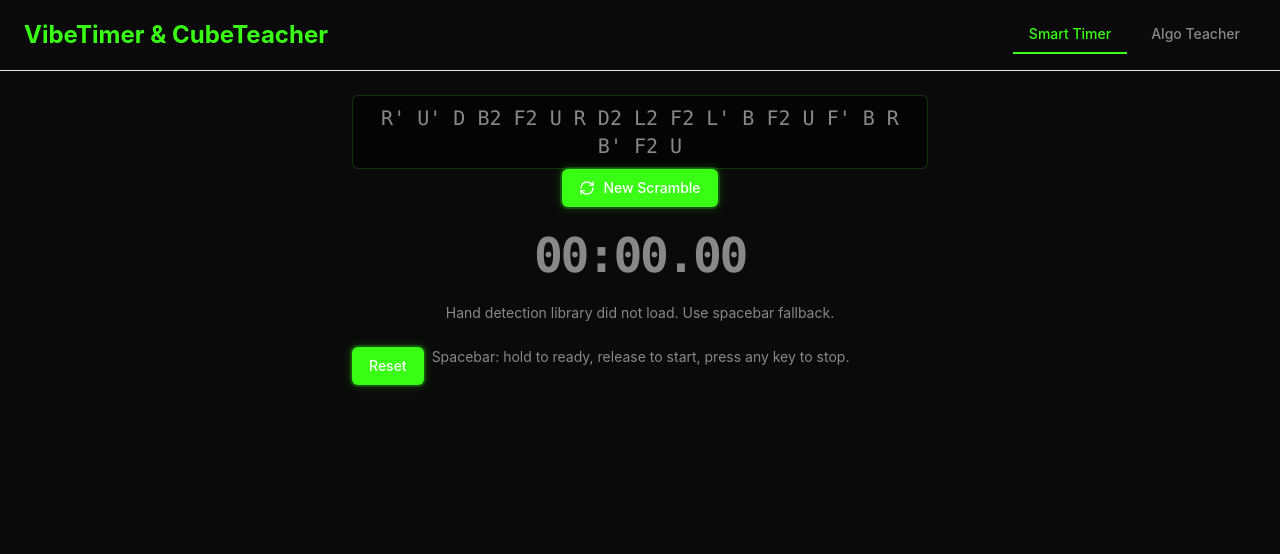
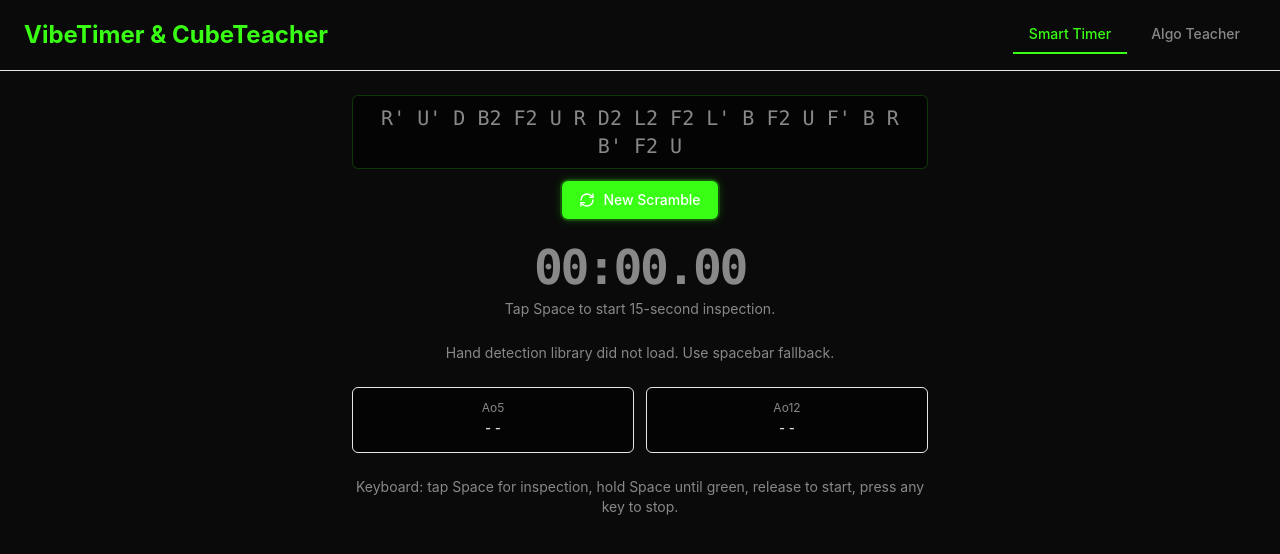
Before and after one commit to NaveenS-prog/CubeSense, a React (Vite) app: page / in a window 1280 px wide. Shown: the top 554 px of the page. Built offline with nearby package versions, Linux system fonts and the light colour scheme.

Commit message:
Add WCA-style solve timer flow

```diff
--- a/src/components/SmartTimer.jsx
+++ b/src/components/SmartTimer.jsx
@@ -1,41 +1,48 @@
-import React, { useState, useRef, useEffect } from 'react';
+import React, { useMemo, useRef, useState, useEffect } from 'react';
+import { RefreshCw } from 'lucide-react';
 import { generateScramble } from '../utils/scramble';
 
-// Since we cannot rely on external icon libraries without installing, we'll use simple JSX for icons
-// or we can use lucide-react if installed. Let's assume we have lucide-react installed via dependencies.
-
-import { RefreshCw } from 'lucide-react';
+const INSPECTION_LIMIT_MS = 15000;
+const INSPECTION_DNF_MS = 17000;
+const HOLD_TO_START_MS = 300;
 
 function SmartTimer() {
-  const [timerStatus, setTimerStatus] = useState('idle'); // idle, ready, running, stopped
-  const [elapsedTime, setElapsedTime] = useState(0);
+  const [timerStatus, setTimerStatus] = useState('idle');
+  const [displayTime, setDisplayTime] = useState(0);
+  const [inspectionRemaining, setInspectionRemaining] = useState(INSPECTION_LIMIT_MS);
+  const [inspectionElapsed, setInspectionElapsed] = useState(0);
+  const [inspectionPenalty, setInspectionPenalty] = useState(null);
   const [scramble, setScramble] = useState(generateScramble());
   const [history, setHistory] = useState([]);
   const [isCameraReady, setIsCameraReady] = useState(false);
   const [cameraMessage, setCameraMessage] = useState('Starting camera...');
-  const [handsData, setHandsData] = useState(null); // Will store results from MediaPipe
+  const [handsData, setHandsData] = useState(null);
 
   const videoRef = useRef(null);
-  const timerRef = useRef(null);
-  const handsRef = useRef(null); // For MediaPipe Hands solution
+  const handsRef = useRef(null);
   const timerStatusRef = useRef(timerStatus);
-  const elapsedTimeRef = useRef(elapsedTime);
+  const inspectionStartRef = useRef(0);
+  const solveStartRef = useRef(0);
+  const holdTimeoutRef = useRef(null);
+  const rafRef = useRef(null);
   const scrambleRef = useRef(scramble);
+  const inspectionPenaltyRef = useRef(inspectionPenalty);
+  const handsDownRef = useRef(false);
 
   useEffect(() => {
     timerStatusRef.current = timerStatus;
   }, [timerStatus]);
 
   useEffect(() => {
-    elapsedTimeRef.current = elapsedTime;
-  }, [elapsedTime]);
-
-  useEffect(() => {
     scrambleRef.current = scramble;
   }, [scramble]);
 
-  // Format milliseconds to MM:SS.hh
+  useEffect(() => {
+    inspectionPenaltyRef.current = inspectionPenalty;
+  }, [inspectionPenalty]);
+
   const formatTime = (ms) => {
+    if (!Number.isFinite(ms)) return 'DNF';
     const totalSeconds = Math.floor(ms / 1000);
     const minutes = String(Math.floor(totalSeconds / 60)).padStart(2, '0');
     const seconds = String(totalSeconds % 60).padStart(2, '0');
@@ -43,68 +50,200 @@ function SmartTimer() {
     return `${minutes}:${seconds}.${hundredths}`;
   };
 
+  const formatSolve = (record) => {
+    if (record.penalty === 'DNF') return 'DNF';
+    return `${formatTime(record.finalTime)}${record.penalty === '+2' ? ' +2' : ''}`;
+  };
+
+  const averageOf = (records, count) => {
+    const solves = records
+      .filter((record) => record.type === 'solve')
+      .slice(0, count);
+
+    if (solves.length < count || solves.some((record) => record.penalty === 'DNF')) {
+      return null;
+    }
+
+    const times = solves.map((record) => record.finalTime).sort((a, b) => a - b);
+    const trimmed = times.slice(1, -1);
+    const total = trimmed.reduce((sum, time) => sum + time, 0);
+    return total / trimmed.length;
+  };
+
+  const stats = useMemo(() => ({
+    ao5: averageOf(history, 5),
+    ao12: averageOf(history, 12),
+  }), [history]);
+
+  const clearHoldTimeout = () => {
+    clearTimeout(holdTimeoutRef.current);
+    holdTimeoutRef.current = null;
+  };
+
+  const stopAnimation = () => {
+    cancelAnimationFrame(rafRef.current);
+    rafRef.current = null;
+  };
+
   const setStatus = (status) => {
     timerStatusRef.current = status;
     setTimerStatus(status);
   };
 
-  const startTimer = () => {
-    if (timerStatusRef.current !== 'ready') return;
-
-    clearInterval(timerRef.current);
-    setStatus('running');
-    timerRef.current = setInterval(() => {
-      elapsedTimeRef.current += 10;
-      setElapsedTime(elapsedTimeRef.current);
-    }, 10);
+  const setPenalty = (penalty) => {
+    inspectionPenaltyRef.current = penalty;
+    setInspectionPenalty(penalty);
   };
 
-  const stopTimer = () => {
-    if (timerStatusRef.current !== 'running') return;
+  const addRecord = (record) => {
+    setHistory((prev) => [record, ...prev.slice(0, 19)]);
+  };
 
-    clearInterval(timerRef.current);
+  const startInspection = () => {
+    clearHoldTimeout();
+    stopAnimation();
+    const startedAt = performance.now();
+    inspectionStartRef.current = startedAt;
+    setPenalty(null);
+    setInspectionElapsed(0);
+    setInspectionRemaining(INSPECTION_LIMIT_MS);
+    setDisplayTime(0);
+    setStatus('inspection');
+
+    const tickInspection = () => {
+      const elapsed = performance.now() - inspectionStartRef.current;
+      const remaining = Math.max(0, INSPECTION_LIMIT_MS - elapsed);
+      setInspectionElapsed(elapsed);
+      setInspectionRemaining(remaining);
+
+      if (elapsed >= INSPECTION_DNF_MS) {
+        stopAnimation();
+        setPenalty('DNF');
         setStatus('stopped');
-    const newRecord = {
-      time: elapsedTimeRef.current,
+        addRecord({
+          type: 'solve',
+          penalty: 'DNF',
+          time: null,
+          finalTime: null,
           scramble: scrambleRef.current,
           date: new Date().toLocaleTimeString(),
-    };
-    setHistory((prev) => [newRecord, ...prev.slice(0, 9)]); // Keep last 10
+        });
+        setScramble(generateScramble());
+        return;
+      }
+
+      rafRef.current = requestAnimationFrame(tickInspection);
     };
 
-  const prepareTimer = () => {
-    if (timerStatusRef.current !== 'running') {
+    rafRef.current = requestAnimationFrame(tickInspection);
+  };
+
+  const beginHoldToStart = () => {
+    if (timerStatusRef.current !== 'inspection') return;
+    clearHoldTimeout();
+    setStatus('holding');
+
+    holdTimeoutRef.current = setTimeout(() => {
+      if (timerStatusRef.current === 'holding') {
+        const elapsed = performance.now() - inspectionStartRef.current;
+        setPenalty(elapsed > INSPECTION_LIMIT_MS ? '+2' : null);
         setStatus('ready');
+      }
+    }, HOLD_TO_START_MS);
+  };
+
+  const abortHoldToStart = () => {
+    clearHoldTimeout();
+    if (timerStatusRef.current === 'holding') {
+      setStatus('inspection');
     }
   };
 
-  // Reset timer
+  const startSolve = () => {
+    if (timerStatusRef.current !== 'ready') return;
+    clearHoldTimeout();
+    stopAnimation();
+
+    const inspectionTime = performance.now() - inspectionStartRef.current;
+    const penalty = inspectionTime > INSPECTION_LIMIT_MS ? '+2' : null;
+    setPenalty(penalty);
+    solveStartRef.current = performance.now();
+    setDisplayTime(0);
+    setStatus('running');
+
+    const tickSolve = () => {
+      setDisplayTime(performance.now() - solveStartRef.current);
+      rafRef.current = requestAnimationFrame(tickSolve);
+    };
+
+    rafRef.current = requestAnimationFrame(tickSolve);
+  };
+
+  const stopSolve = () => {
+    if (timerStatusRef.current !== 'running') return;
+    const endTime = performance.now();
+    const rawTime = endTime - solveStartRef.current;
+    const finalTime = rawTime + (inspectionPenaltyRef.current === '+2' ? 2000 : 0);
+
+    stopAnimation();
+    setDisplayTime(rawTime);
+    setStatus('stopped');
+    addRecord({
+      type: 'solve',
+      penalty: inspectionPenaltyRef.current,
+      time: rawTime,
+      finalTime,
+      scramble: scrambleRef.current,
+      date: new Date().toLocaleTimeString(),
+    });
+    setScramble(generateScramble());
+  };
+
   const resetTimer = () => {
-    clearInterval(timerRef.current);
+    clearHoldTimeout();
+    stopAnimation();
     setStatus('idle');
-    elapsedTimeRef.current = 0;
-    setElapsedTime(0);
+    setDisplayTime(0);
+    setInspectionElapsed(0);
+    setInspectionRemaining(INSPECTION_LIMIT_MS);
+    setPenalty(null);
     setScramble(generateScramble());
   };
 
   useEffect(() => {
     const handleKeyDown = (e) => {
-      if (e.code === 'Space' && timerStatusRef.current !== 'running') {
+      if (e.repeat) return;
+
+      if (timerStatusRef.current === 'running') {
         e.preventDefault();
-        prepareTimer();
+        stopSolve();
         return;
       }
 
-      if (timerStatusRef.current === 'running') {
+      if (e.code !== 'Space') return;
       e.preventDefault();
-        stopTimer();
+
+      if (timerStatusRef.current === 'inspection') {
+        beginHoldToStart();
       }
     };
 
     const handleKeyUp = (e) => {
-      if (e.code === 'Space' && timerStatusRef.current === 'ready') {
+      if (e.code !== 'Space') return;
       e.preventDefault();
-        startTimer();
+
+      if (timerStatusRef.current === 'idle' || timerStatusRef.current === 'stopped') {
+        startInspection();
+        return;
+      }
+
+      if (timerStatusRef.current === 'holding') {
+        abortHoldToStart();
+        return;
+      }
+
+      if (timerStatusRef.current === 'ready') {
+        startSolve();
       }
     };
 
@@ -114,10 +253,11 @@ function SmartTimer() {
     return () => {
       window.removeEventListener('keydown', handleKeyDown);
       window.removeEventListener('keyup', handleKeyUp);
+      clearHoldTimeout();
+      stopAnimation();
     };
   }, []);
 
-  // MediaPipe Hands initialization and processing
   useEffect(() => {
     let animationFrameId;
     let stream;
@@ -133,11 +273,8 @@ function SmartTimer() {
       return undefined;
     }
 
-    // Initialize MediaPipe Hands
     const hands = new window.Hands({
-      locateFile: (file) => {
-        return `https://cdn.jsdelivr.net/npm/@mediapipe/hands/${file}`;
-      },
+      locateFile: (file) => `https://cdn.jsdelivr.net/npm/@mediapipe/hands/${file}`,
     });
     hands.setOptions({
       maxNumHands: 2,
@@ -158,20 +295,18 @@ function SmartTimer() {
       animationFrameId = requestAnimationFrame(processFrame);
     };
 
-    // Start webcam
     const startCamera = async () => {
       try {
         stream = await navigator.mediaDevices.getUserMedia({ video: true });
         videoRef.current.srcObject = stream;
         setIsCameraReady(true);
-        setCameraMessage('Camera ready. Put both hands in view, lift to start, return to stop.');
+        setCameraMessage('Camera ready. Tap space for inspection, or use hands after inspection starts.');
         videoRef.current.onloadedmetadata = () => {
           videoRef.current.play();
           processFrame();
         };
       } catch (err) {
-        console.error('Failed to access webcam:', err);
-        // Fallback to keyboard only
+        console.warn('Failed to access webcam:', err);
         setIsCameraReady(false);
         setCameraMessage('Camera not available. Use spacebar fallback.');
       }
@@ -179,7 +314,6 @@ function SmartTimer() {
 
     startCamera();
 
-    // Cleanup
     return () => {
       isMounted = false;
       cancelAnimationFrame(animationFrameId);
@@ -192,75 +326,84 @@ function SmartTimer() {
 
   const onResults = (results) => {
     setHandsData(results);
-    // Determine if both hands are flat
-    const leftHandFlat = isHandFlat(results, 'left');
-    const rightHandFlat = isHandFlat(results, 'right');
-    const bothHandsFlat = leftHandFlat && rightHandFlat;
-    const currentStatus = timerStatusRef.current;
+    const bothHandsFlat = isHandFlat(results, 'left') && isHandFlat(results, 'right');
+    const wasHandsDown = handsDownRef.current;
+    handsDownRef.current = bothHandsFlat;
 
-    // State transitions based on hand detection
-    if (currentStatus === 'idle' && bothHandsFlat) {
-      prepareTimer();
-    } else if (currentStatus === 'ready' && !bothHandsFlat) {
-      startTimer();
-    } else if (currentStatus === 'running' && bothHandsFlat) {
-      stopTimer();
+    if (!wasHandsDown && bothHandsFlat && timerStatusRef.current === 'inspection') {
+      beginHoldToStart();
+    } else if (wasHandsDown && !bothHandsFlat && timerStatusRef.current === 'holding') {
+      abortHoldToStart();
+    } else if (wasHandsDown && !bothHandsFlat && timerStatusRef.current === 'ready') {
+      startSolve();
+    } else if (!wasHandsDown && bothHandsFlat && timerStatusRef.current === 'running') {
+      stopSolve();
     }
   };
 
-  // Simple heuristic to determine if a hand is flat (all fingers extended)
-  // This is a placeholder and needs refinement based on actual landmark positions.
   const isHandFlat = (results, handedness) => {
     if (!results.multiHandLandmarks || !results.multiHandedness) return false;
 
-    // Find the hand of the specified handedness
-    let handIndex = -1;
-    results.multiHandedness.forEach((h, i) => {
-      if (h.label?.toLowerCase() === handedness) {
-        handIndex = i;
-      }
-    });
-
-    if (handIndex === -1) return false;
-
-    const landmarks = results.multiHandLandmarks[handIndex];
-
-    // We'll use a simple check: if the wrist is visible and the fingertips are roughly at the same y-level as the knuckles (or slightly below for flat on table)
-    // For simplicity, we'll consider the hand flat if the distance between wrist and middle finger tip is less than a threshold (indicating fingers are not curled)
-    // But note: when flat, the fingers are extended, so the tip should be further from the wrist? Actually, if the hand is flat on a table, the fingers are lying flat, so the tip and knuckle are at similar depth (z) but in x,y they might be spread.
-
-    // Given the complexity, we'll return true if the hand is detected (for now) and rely on spacebar for testing.
-    // TODO: Implement proper flat hand detection using landmark positions.
-    return true; // Placeholder: always true if hand detected
+    return results.multiHandedness.some((hand) => hand.label?.toLowerCase() === handedness);
   };
 
-  // Render
+  const displayLabel = () => {
+    if (timerStatus === 'inspection' || timerStatus === 'holding' || timerStatus === 'ready') {
+      return `${(inspectionRemaining / 1000).toFixed(2)}`;
+    }
+
+    if (timerStatus === 'stopped' && history[0]?.penalty === 'DNF') {
+      return 'DNF';
+    }
+
+    return formatTime(displayTime);
+  };
+
+  const statusClass = timerStatus === 'holding'
+    ? 'holding'
+    : timerStatus === 'ready'
+      ? 'ready'
+      : timerStatus === 'running'
+        ? 'running'
+        : 'stopped';
+
+  const statusText = {
+    idle: 'Tap Space to start 15-second inspection.',
+    inspection: 'Inspection running. Hold Space for 300ms to arm.',
+    holding: 'Hold steady...',
+    ready: 'Green. Release Space to start.',
+    running: 'Solving. Press any key to stop.',
+    stopped: 'Solve logged. Tap Space for the next inspection.',
+  }[timerStatus];
+
+  const warningText = inspectionElapsed >= 12000
+    ? '12 seconds'
+    : inspectionElapsed >= 8000
+      ? '8 seconds'
+      : '';
+
   return (
     <div className="max-w-xl mx-auto space-y-6">
-      {/* Scramble */}
-      <div className="text-center">
+      <div className="text-center space-y-3">
         <div className="scramble">{scramble}</div>
-        <button
-          onClick={() => {
-            setScramble(generateScramble());
-            if (timerStatus === 'idle' || timerStatus === 'ready') {
-              resetTimer();
-            }
-          }}
-          className="neon-button"
-        >
+        <button onClick={resetTimer} className="neon-button">
           <RefreshCw className="w-4 h-4 mr-2" /> New Scramble
         </button>
       </div>
 
-      {/* Timer Display */}
-      <div className="text-center">
-        <div className={`timer-display ${timerStatus === 'ready' ? 'ready' : timerStatus === 'running' ? 'running' : 'stopped'}`}>
-          {formatTime(elapsedTime)}
+      <div className="text-center space-y-2">
+        <div className={`timer-display ${statusClass}`}>
+          {displayLabel()}
         </div>
+        <div className="text-sm text-[var(--text-muted)]">{statusText}</div>
+        {warningText && (timerStatus === 'inspection' || timerStatus === 'holding' || timerStatus === 'ready') && (
+          <div className="text-sm font-semibold text-[var(--neon-green)]">{warningText}</div>
+        )}
+        {inspectionPenalty === '+2' && (
+          <div className="text-sm font-semibold text-yellow-300">+2 inspection penalty armed</div>
+        )}
       </div>
 
-      {/* Camera Feed */}
       {isCameraReady && (
         <div className="relative">
           <video
@@ -270,26 +413,26 @@ function SmartTimer() {
             playsInline
             className="w-full h-[300px] object-cover rounded-lg bg-black"
           />
-          {/* We could draw landmarks on a canvas here, but for simplicity we skip */}
         </div>
       )}
 
       <p className="text-[var(--text-muted)] text-center text-sm">{cameraMessage}</p>
 
-      {/* Controls */}
-      <div className="flex flex-col sm:flex-row sm:space-x-2 space-y-2 sm:space-y-0">
-        <button
-          onClick={resetTimer}
-          className="neon-button w-full sm:w-auto"
-        >
-          Reset
-        </button>
-        <p className="text-[var(--text-muted)] text-center text-sm">
-          Spacebar: hold to ready, release to start, press any key to stop.
-        </p>
+      <div className="grid grid-cols-2 gap-3 text-center">
+        <div className="bg-[var(--bg-darker)] rounded-md p-3 border border-[var(--neon-green)]/20">
+          <div className="text-xs text-[var(--text-muted)]">Ao5</div>
+          <div className="font-mono text-[var(--text-light)]">{stats.ao5 ? formatTime(stats.ao5) : '--'}</div>
+        </div>
+        <div className="bg-[var(--bg-darker)] rounded-md p-3 border border-[var(--neon-green)]/20">
+          <div className="text-xs text-[var(--text-muted)]">Ao12</div>
+          <div className="font-mono text-[var(--text-light)]">{stats.ao12 ? formatTime(stats.ao12) : '--'}</div>
+        </div>
       </div>
 
-      {/* History */}
+      <p className="text-[var(--text-muted)] text-center text-sm">
+        Keyboard: tap Space for inspection, hold Space until green, release to start, press any key to stop.
+      </p>
+
       {history.length > 0 && (
         <div>
           <h2 className="text-lg font-semibold text-[var(--text-light)] mb-2">
@@ -297,9 +440,9 @@ function SmartTimer() {
           </h2>
           <div className="space-y-1">
             {history.map((record, index) => (
-              <div key={index} className="history-item">
-                <span>{formatTime(record.time)}</span>
-                <span className="text-[var(--text-muted)] text-xs">{record.scramble}</span>
+              <div key={`${record.date}-${index}`} className="history-item gap-3">
+                <span className="font-mono">{formatSolve(record)}</span>
+                <span className="text-[var(--text-muted)] text-xs truncate">{record.scramble}</span>
               </div>
             ))}
           </div>
--- a/src/index.css
+++ b/src/index.css
@@ -53,6 +53,10 @@ body {
 
 .timer-display.ready {
   @apply text-[var(--neon-green)] animate-pulse;
+}
+
+.timer-display.holding {
+  @apply text-red-500;
 }
 
 .timer-display.running {
```
Lines whose indentation alone changed are shown as unchanged.
